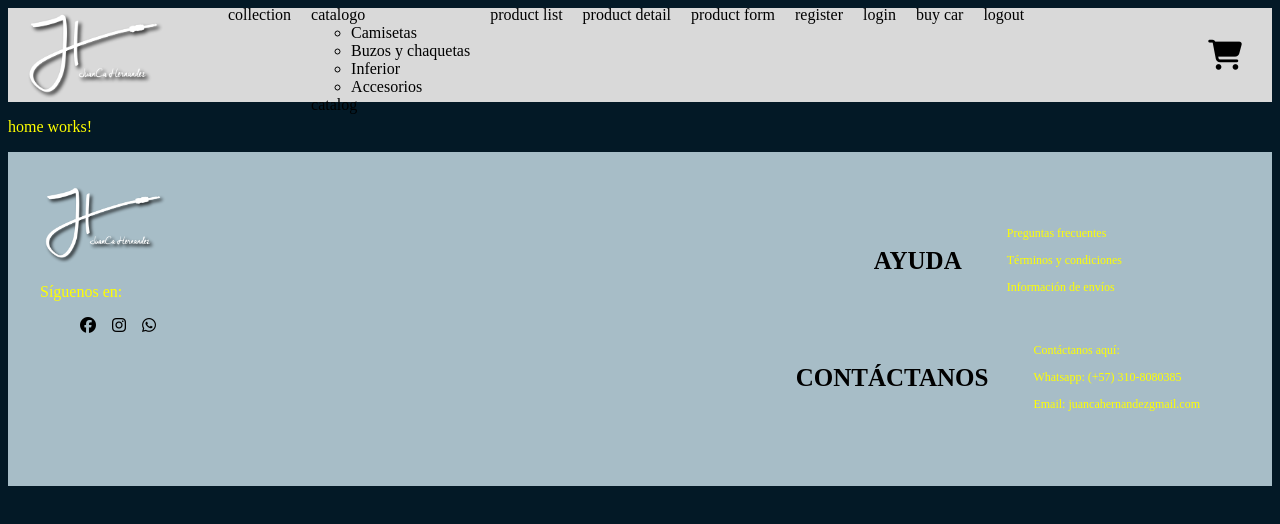
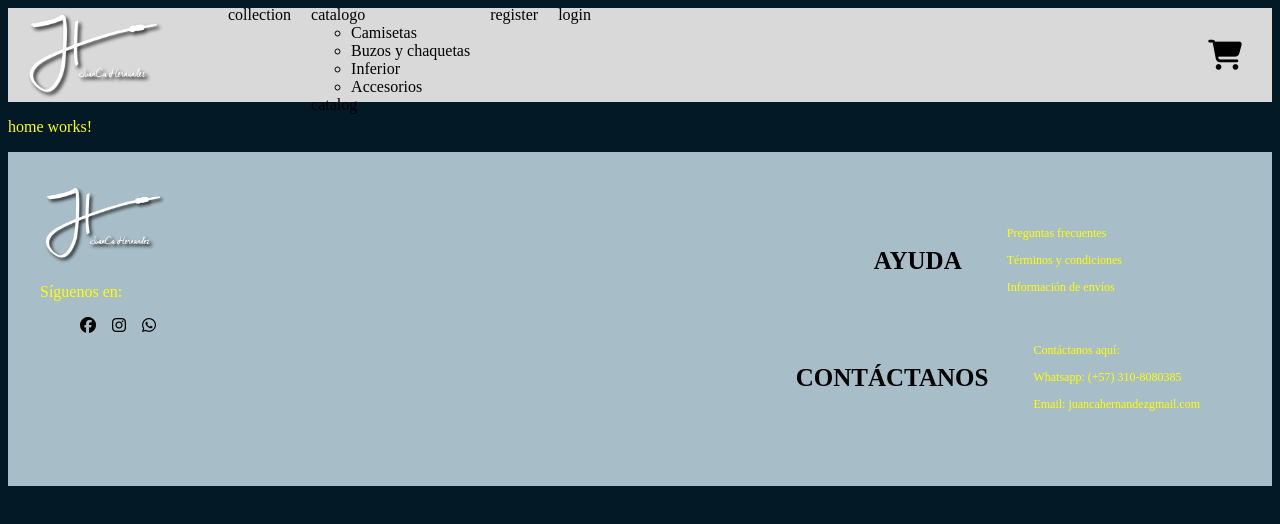
Before and after one commit to Angela07c/frontend-jhcollection, an Angular app: page /home in a window 1280 px wide. Shown: the top 524 px of the page. Built offline with nearby package versions, Linux system fonts and the light colour scheme.

Commit message:
Se acomodo el orden del saludo del usuario bienvenido, se ocultaron las rutas del producto sin antes hacer login

```diff
--- a/src/app/components/layout/header/header.component.html
+++ b/src/app/components/layout/header/header.component.html
@@ -20,6 +20,8 @@
 
                     <a routerLink="/catalog">catalog</a>
                 </li>
+
+                @if(userData) {
                     <li class="menu-item">
                         <a routerLink="/product/list">product list</a>
                     </li>
@@ -31,6 +33,9 @@
                         <a routerLink="/product/form"> product form </a>
 
                     </li>
+                }
+
+                @if(!userData){
                     <li class="menu-item">
                         <a routerLink="/register">register </a>
 
@@ -38,19 +43,21 @@
                     <li class="menu-item">
                         <a routerLink="/login">login </a>
                     </li>
-                <li class="buy-car">
-                    <a routerLink="/buy-car">buy car</a>
-                </li>
+                }
+
+
+
+
+                @if(userData){
                     <li class="menu-item">
                         <a (click)="logout ()">logout </a>
 
                     </li>
+                }
+
             </ul>
         </nav>
-        <i class="fa-solid fa-cart-shopping"></i>
-        <i class="fa-solid fa-bars"></i>
 
-        <!-- <pre>{{userData |json }}</pre> -->
         @if (userData ){
             <p>
 
@@ -58,5 +65,15 @@
             </p>
         }
 
+        <a routerLink="/buy">
+            <i class="fa-solid fa-cart-shopping"></i>
+        </a>
+
+
+        <i class="fa-solid fa-bars"></i>
+
+        <!-- <pre>{{userData |json }}</pre> -->
+
+
     </div>
 </header>
--- a/src/app/interfaces/user.ts
+++ b/src/app/interfaces/user.ts
@@ -3,9 +3,9 @@ export interface User {
     username: string;
     password?: string;
     role?: string;
-<<<<<<< HEAD
+
     token?: string;
-=======
 
->>>>>>> cb20885e00ae7f57acb8a50de60689f838de4c01
+
+
 }
--- a/src/app/pages/login/login.component.ts
+++ b/src/app/pages/login/login.component.ts
@@ -19,7 +19,7 @@ export class LoginComponent {
   formData!: FormGroup;
   message!: string;
 
-  constructor(private authService: AuthService) {
+  constructor(private authService: AuthService, private router: Router) {
 
     this.formData = new FormGroup({
       username: new FormControl('', [Validators.required, Validators.email]),
--- a/src/app/services/auth.service.ts
+++ b/src/app/services/auth.service.ts
@@ -68,11 +68,11 @@ export class AuthService {
   }
 
   logoutUser(): Observable<boolean> {
-    if( this._authUserData ) {
-      this._authUserData = null;                  // Elimina datos del usuario autenticado en el Servicio
-      localStorage.removeItem( 'token' );         // Elimina token del LocalStorage
-      localStorage.removeItem( 'authUserData' );  // Elimina datos del usuario autenticado en el LocalStorage
-    }
+
+    this._authUserData = null;                  // Elimina datos del usuario autenticado en el Servicio
+    localStorage.removeItem( 'token' );         // Elimina token del LocalStorage
+    localStorage.removeItem( 'authUserData' );  // Elimina datos del usuario autenticado en el LocalStorage
+
 
     return of( true );
   }
```
Also changed, not shown: src/app/guards/auth-user.guard.ts (line endings or trailing spaces). Lines whose indentation alone changed are shown as unchanged.
